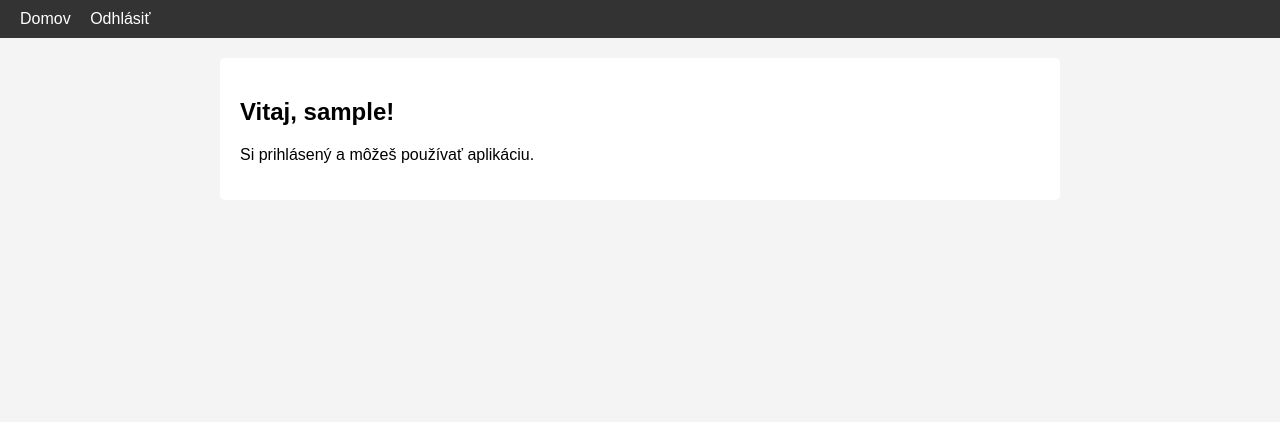
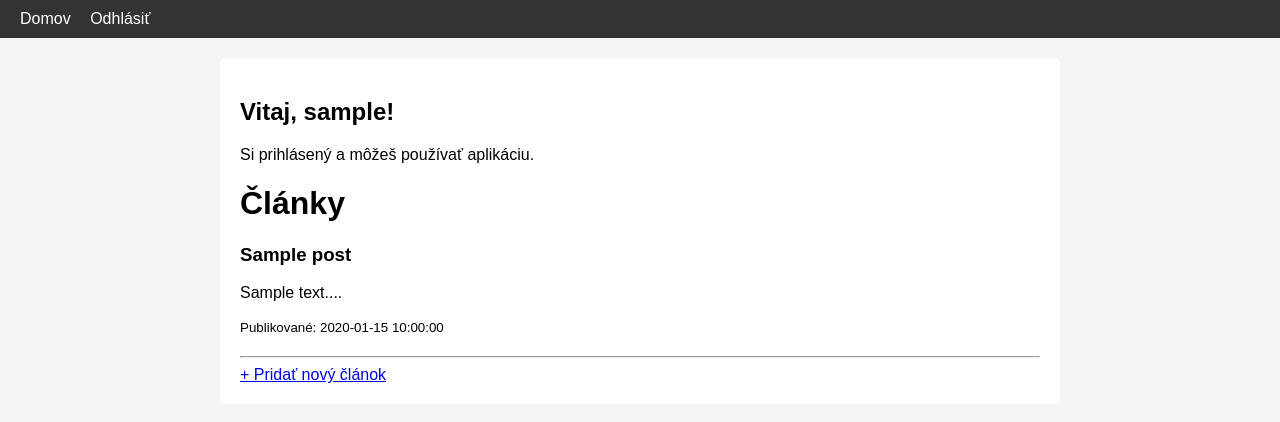
Before and after one commit to GabrielK7/php-blog, a PHP site: page / in a window 1280 px wide. Shown: the top 422 px of the page. Run offline with PHP 8.4, Linux system fonts and the light colour scheme; the visitor is signed in with stand-in values (Sample User, id 1); tables that the repository leaves empty or names only in its code hold one stand-in row (values such as "Sample post").

Commit message:
Create article feature added

```diff
--- a/www/index.php
+++ b/www/index.php
@@ -8,7 +8,8 @@ session_start();
 require __DIR__ . '/src/Router.php';
 require __DIR__ . '/src/db.php';   // musí nastaviť $pdo
 
-function requireLogin() {
+function requireLogin()
+{
     if (!isset($_SESSION['user_id'])) {
         header("Location: /login");
         exit;
@@ -18,16 +19,36 @@ function requireLogin() {
 $router = new Router();
 
 // GET routes
-$router->get('/', function () {
-    $userLoggedIn = isset($_SESSION['user_id']);
-    require __DIR__ . '/views/home.php';
-});
+
 $router->get('/login', function () {
-    require __DIR__ . '/views/auth/login.php';
+     $content = __DIR__ . '/views/auth/login.php';
+    require __DIR__ . '/views/layout.php';
 });
 $router->get('/register', function () {
-    require __DIR__ . '/views/auth/register.php';
+    $content = __DIR__ . '/views/auth/register.php';
+    require __DIR__ . '/views/layout.php';
 });
+$router->get('/', function () use ($pdo) {
+
+    $userLoggedIn = isset($_SESSION['user_id']);
+
+    $stmt = $pdo->query("SELECT * FROM posts ORDER BY created_at DESC");
+    $posts = $stmt->fetchAll();
+
+    $content = __DIR__ . '/views/home_content.php';
+    require __DIR__ . '/views/layout.php';
+});
+
+$router->get('/posts/create', function () {
+    requireLogin(); // presmeruje na /login, ak nie je prihlásený
+
+    $title = "Nový článok";
+    $content = __DIR__ . '/views/posts/create_content.php'; // tu musí byť $content
+
+    require __DIR__ . '/views/layout.php';
+});
+
+
 
 // POST routes
 $router->post('/login', function () use ($pdo) {
@@ -88,9 +109,31 @@ $router->post('/register', function () use ($pdo) {
     exit;
 });
 
+$router->post('/posts/store', function () use ($pdo) {
+    requireLogin();
+
+    $title = trim($_POST['title'] ?? '');
+    $content = trim($_POST['content'] ?? '');
+
+    if ($title === '' || $content === '') {
+        die("Vyplň nadpis a obsah.");
+    }
+
+    $stmt = $pdo->prepare(
+        "INSERT INTO posts (title, content, user_id, created_at)
+         VALUES (?, ?, ?, NOW())"
+    );
+
+    $stmt->execute([$title, $content, $_SESSION['user_id']]);
+
+    header("Location: /");
+    exit;
+});
+
+
 
 // logout route (rýchlo)
-$router->get('/logout', function() {
+$router->get('/logout', function () {
 
     session_unset();
     session_destroy();
--- a/www/views/home_content.php
+++ b/www/views/home_content.php
@@ -1,7 +1,28 @@
-<?php if($userLoggedIn): ?>
+<?php if ($userLoggedIn): ?>
     <h2>Vitaj, <?= htmlspecialchars($_SESSION['username']) ?>!</h2>
     <p>Si prihlásený a môžeš používať aplikáciu.</p>
+    <h1>Články</h1>
+    <?php if (empty($posts)): ?>
+        <p>Zatiaľ tu nie sú žiadne články.</p>
+    <?php else: ?>
+
+        <?php foreach ($posts as $post): ?>
+            <article style="margin-bottom: 20px;">
+                <h3><?= htmlspecialchars($post['title']) ?></h3>
+                <p><?= nl2br(htmlspecialchars(substr($post['content'], 0, 200))) ?>...</p>
+                <small>Publikované: <?= $post['created_at'] ?></small>
+            </article>
+            <hr>
+        <?php endforeach; ?>
+
+        <a href="/posts/create">+ Pridať nový článok</a>
+
+    <?php endif; ?>
 <?php else: ?>
     <h2>Vitaj na blogu!</h2>
     <p>Prosím, prihlás sa alebo zaregistruj, aby si mohol pokračovať.</p>
+    <p>
+        <a href="/login">Prihlásenie</a> |
+        <a href="/register">Registrácia</a>
+    </p>
 <?php endif; ?>
--- a/www/views/layout.php
+++ b/www/views/layout.php
@@ -24,8 +24,14 @@
     </nav>
 </header>
 <main>
-    <div class="container">
-        <?php require $content ?? ''; ?>
+     <div class="container">
+        <?php
+        if (isset($content) && file_exists($content)) {
+            require $content;
+        } else {
+            echo "<p>Content file not found.</p>";
+        }
+        ?>
     </div>
 </main>
 </body>
--- /dev/null
+++ b/www/views/posts/create.php
@@ -0,0 +1,4 @@
+<?php
+$title = "Nový článok";
+$viewPath = __DIR__ . '/create_content.php';
+require __DIR__ . '/../layout.php';
```
Also changed, not shown: www/views/posts/create_content.php (added, +11 -0 lines).
